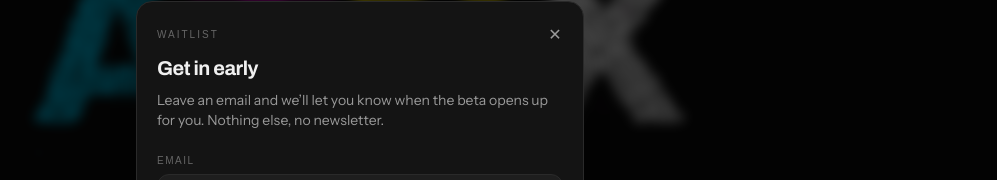
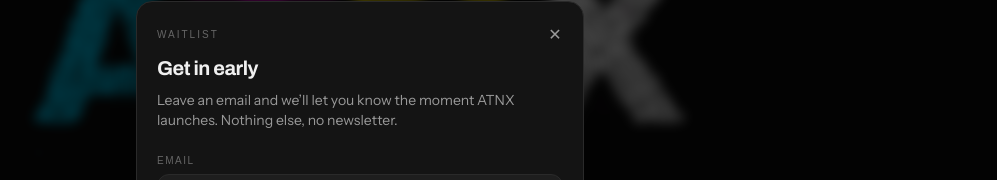
Before and after one commit to arkanine1000/atnx-markets, a Next.js app in the folder atnx-web/: page / in a window 1280 px wide. Both pictures are taken after a click on the button "Join Waitlist". Shown: the part 252-432 px from the top of the page, without its empty margins (280-1277 px from the left). Built offline with nearby package versions, Linux system fonts and the light colour scheme; no server answers; a web font is replaced by a local one.

Commit message:
Waitlist: the copy points at the launch, not the beta
The beta is what people can already try; the list is for the launch.

Co-Authored-By: Claude Fable 5.1 <noreply@anthropic.com>
Claude-Session: https://claude.ai/code/session_011QNg66BZ7ah5Q4p7JaZZES

```diff
--- a/atnx-web/components/WaitlistButton.tsx
+++ b/atnx-web/components/WaitlistButton.tsx
@@ -166,7 +166,7 @@ function WaitlistDialog({
             <p className="mt-2 text-sm text-secondary">
               We&rsquo;ll write to{" "}
               <span className="font-mono text-primary break-all">{shown}</span>{" "}
-              when your spot opens up.
+              when ATNX launches.
             </p>
             <button
               type="button"
@@ -185,8 +185,8 @@ function WaitlistDialog({
               Get in early
             </h2>
             <p className="mt-2 text-sm text-secondary">
-              Leave an email and we&rsquo;ll let you know when the beta opens
-              up for you. Nothing else, no newsletter.
+              Leave an email and we&rsquo;ll let you know the moment ATNX
+              launches. Nothing else, no newsletter.
             </p>
             <label className="block mt-4">
               <span className="text-[10px] font-mono uppercase tracking-[0.15em] text-tertiary">
```
